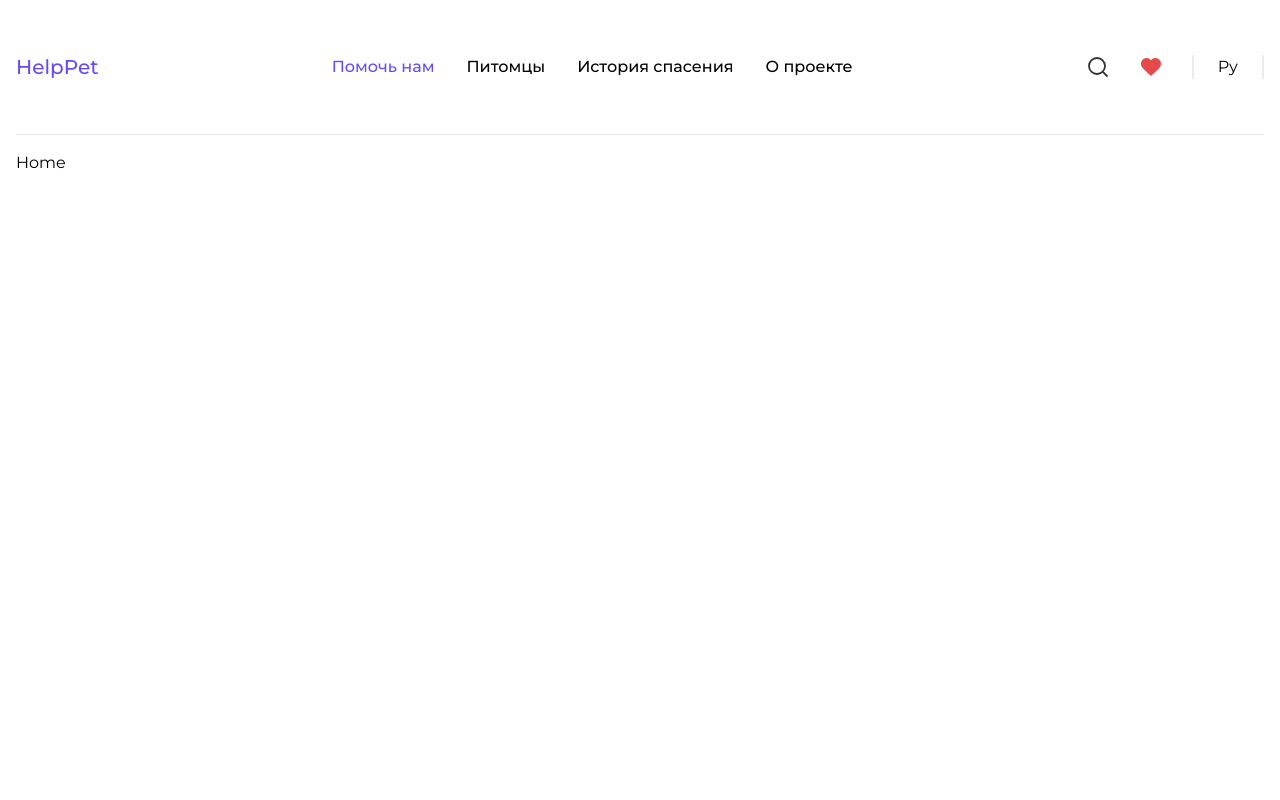
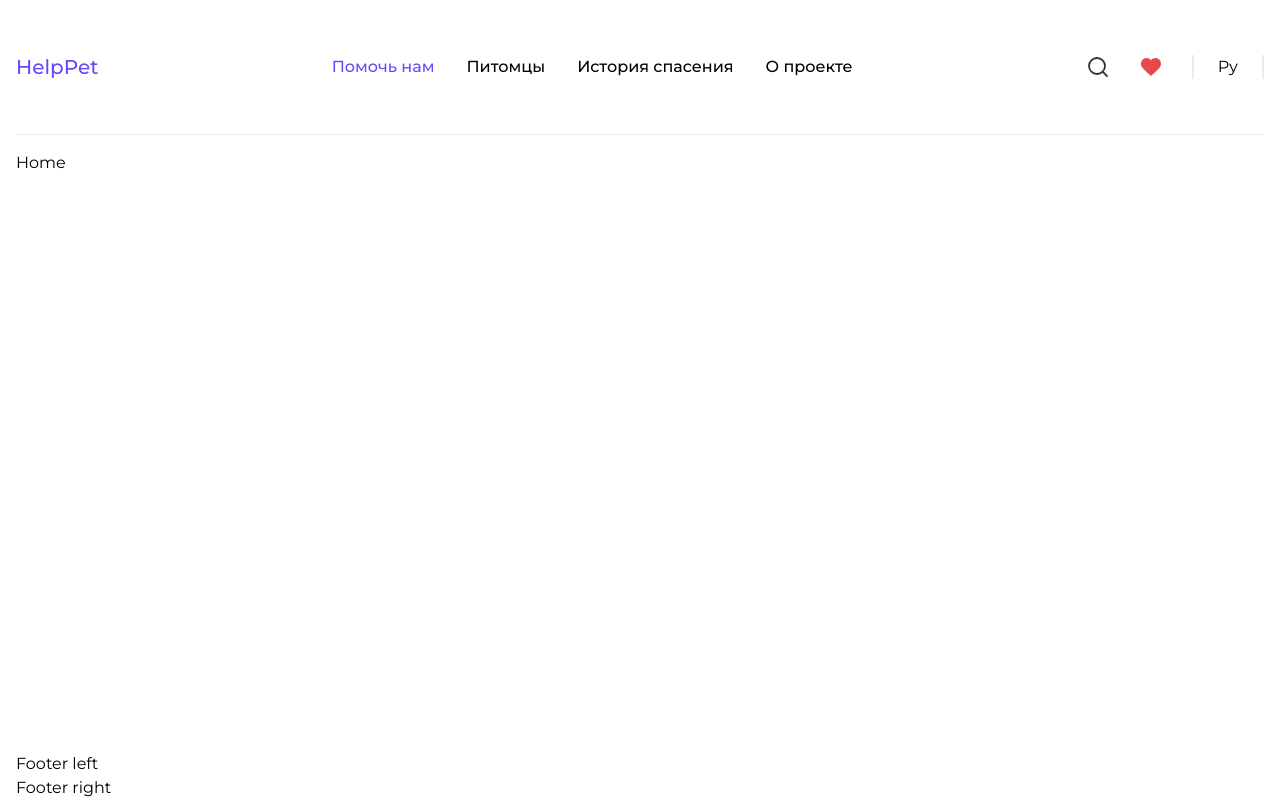
Before and after one commit to Sandbox-pets-shelter/pets-shelter, a React (Create React App) app: page / in a window 1280 px wide. Built offline with nearby package versions, Linux system fonts and the light colour scheme.

Commit message:
feat: create footer component

```diff
--- /dev/null
+++ b/src/components/footer/index.tsx
@@ -0,0 +1,12 @@
+export const Footer = () => {
+  return (
+    <div>
+      <div>
+        Footer left
+      </div>
+      <div>
+        Footer right
+      </div>
+    </div>
+  )
+}
--- a/src/layouts/defaultLayout/index.tsx
+++ b/src/layouts/defaultLayout/index.tsx
@@ -1,5 +1,5 @@
 import {Header} from '../../components/header'
-// import Footer from '../../components/footer'
+import {Footer} from '../../components/footer'
 // import Loader from '../../components/loader'
 
 import s from './styles.module.scss'
@@ -15,7 +15,7 @@ const DefaultLayout = (props: IProps): JSX.Element => {
       <div className={s.primary__content}>
         {props.children}
       </div>
-      {/*<Footer />*/}
+      <Footer/>
       {/*<Loader/>*/}
     </div>
   )
```
Also changed, not shown: src/components/footer/styles.module.scss (added).
